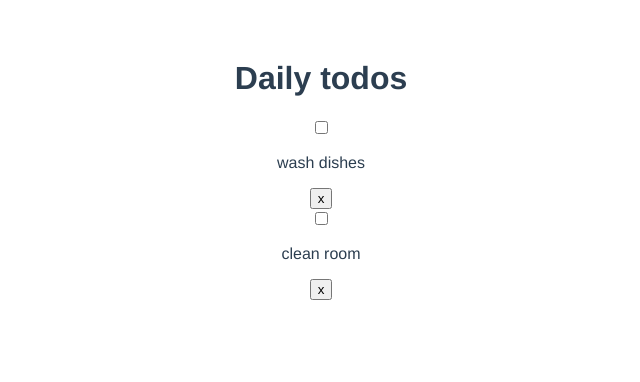
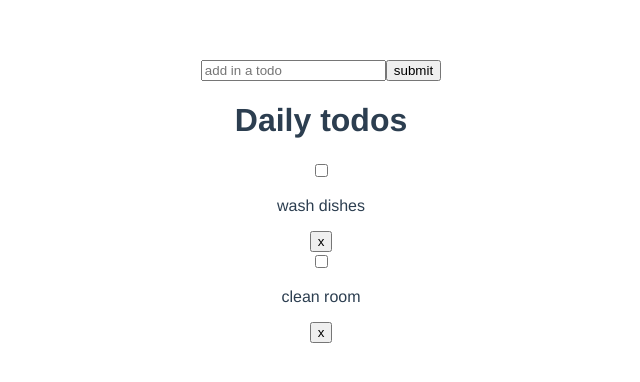
Before and after one commit to sophielihenry/vuetodolist, a Vue app: page / in a window 1280 px wide. Shown: the top 382 px of the page, without its empty margins (319-959 px from the left). Built offline with nearby package versions, Linux system fonts and the light colour scheme.

Commit message:
can add in new todo with input

```diff
--- a/src/App.vue
+++ b/src/App.vue
@@ -1,16 +1,19 @@
 <template>
   <div id="app">
+    <AddTodo v-on:add-todo="addTodo" />
     <Todos v-bind:todolist="todolist" v-on:delete-todo="deleteTodo"/>
   </div>
 </template>
 
 <script>
   import Todos from "./components/Todos.vue"
+  import AddTodo from "./components/AddTodo.vue"
 
 export default {
   name: 'app',
   components: {
-    Todos
+    Todos,
+    AddTodo
   },
   data() {
     return {
@@ -31,6 +34,9 @@
     methods: {
         deleteTodo(id) {
           this.todolist = this.todolist.filter( todo => todo.id !== id )
+        },
+        addTodo(newTodo) {
+          this.todolist = [...this.todolist, newTodo]
         }
       }
 }
--- /dev/null
+++ b/src/components/AddTodo.vue
@@ -0,0 +1,37 @@
+<template>
+  <div>
+    <form @submit="addTodo">
+      <input type="text" v-model="title" placeholder="add in a todo" name="title">
+      <input type="submit" value="submit">
+    </form>
+  </div>
+</template>
+
+<script>
+  export default {
+    name: "AddTodo",
+    data() {
+      return {
+        title: ''
+      }
+    },
+    methods: {
+      addTodo(e) {
+        e.preventDefault();
+        const newTodo = {
+          id: Date.now(),
+          title: this.title,
+          completed: false
+        }
+
+        this.$emit('add-todo', newTodo);
+        this.title = " ";
+      }
+    }
+  }
+</script>
+
+
+<style scoped>
+
+</style>
```
